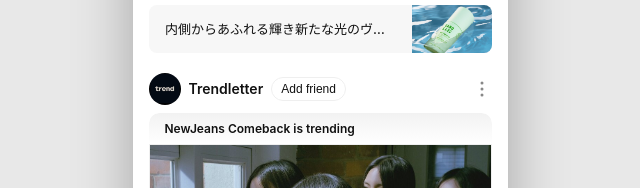
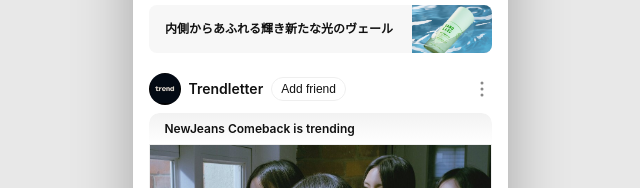
Before and after one commit to sooyoung-l/FirstviewAD_02, a plain HTML site: page index.html in a window 1280 px wide. Shown: the part 291-479 px from the top of the page, 320-960 px from the left. Drawn offline with Linux system fonts and the light colour scheme.

Commit message:
Add files via upload

```diff
--- a/style.css
+++ b/style.css
@@ -490,14 +490,16 @@
 .sca-item:nth-child(3) { animation: sca-fade-2 4.8s cubic-bezier(0.4, 0, 0.2, 1) infinite; }
 
 .sca-text {
-  font-size: 13px;
-  font-weight: 500;
-  line-height: 20px;
+  font-family: 'LINE Seed KR', 'Noto Sans KR', -apple-system, BlinkMacSystemFont, 'Segoe UI', Roboto, sans-serif;
+  font-size: 12px;
+  font-weight: 700 !important;
+  line-height: 22px;
   color: #111;
-  padding: 0 16px;
+  padding: 0 14px 0 16px;
   white-space: nowrap;
-  overflow: hidden;
-  text-overflow: ellipsis;
+  overflow: visible;
+  text-overflow: clip;
+  -webkit-font-smoothing: antialiased;
 }
 
 /* 브랜드 행 */
```
